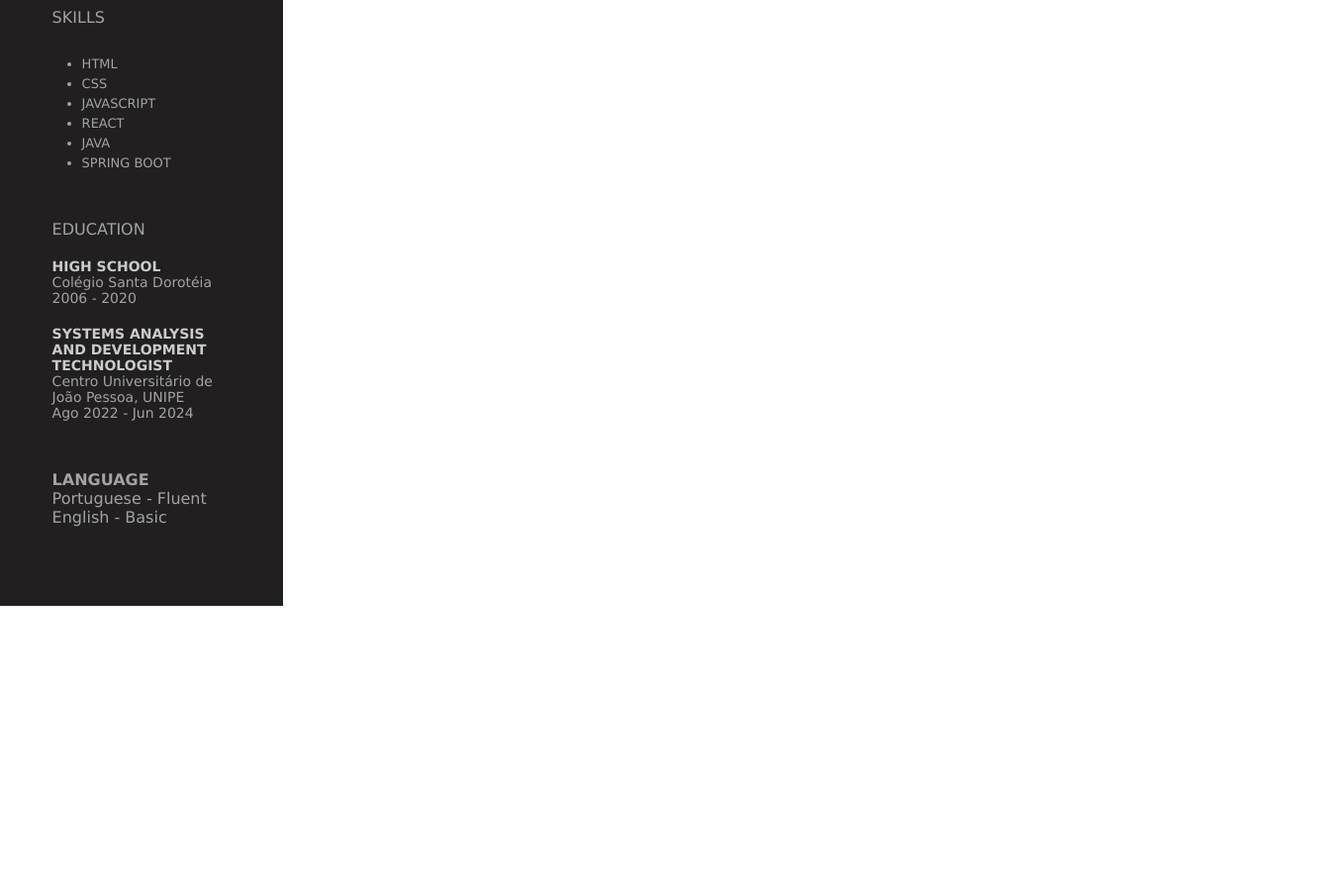
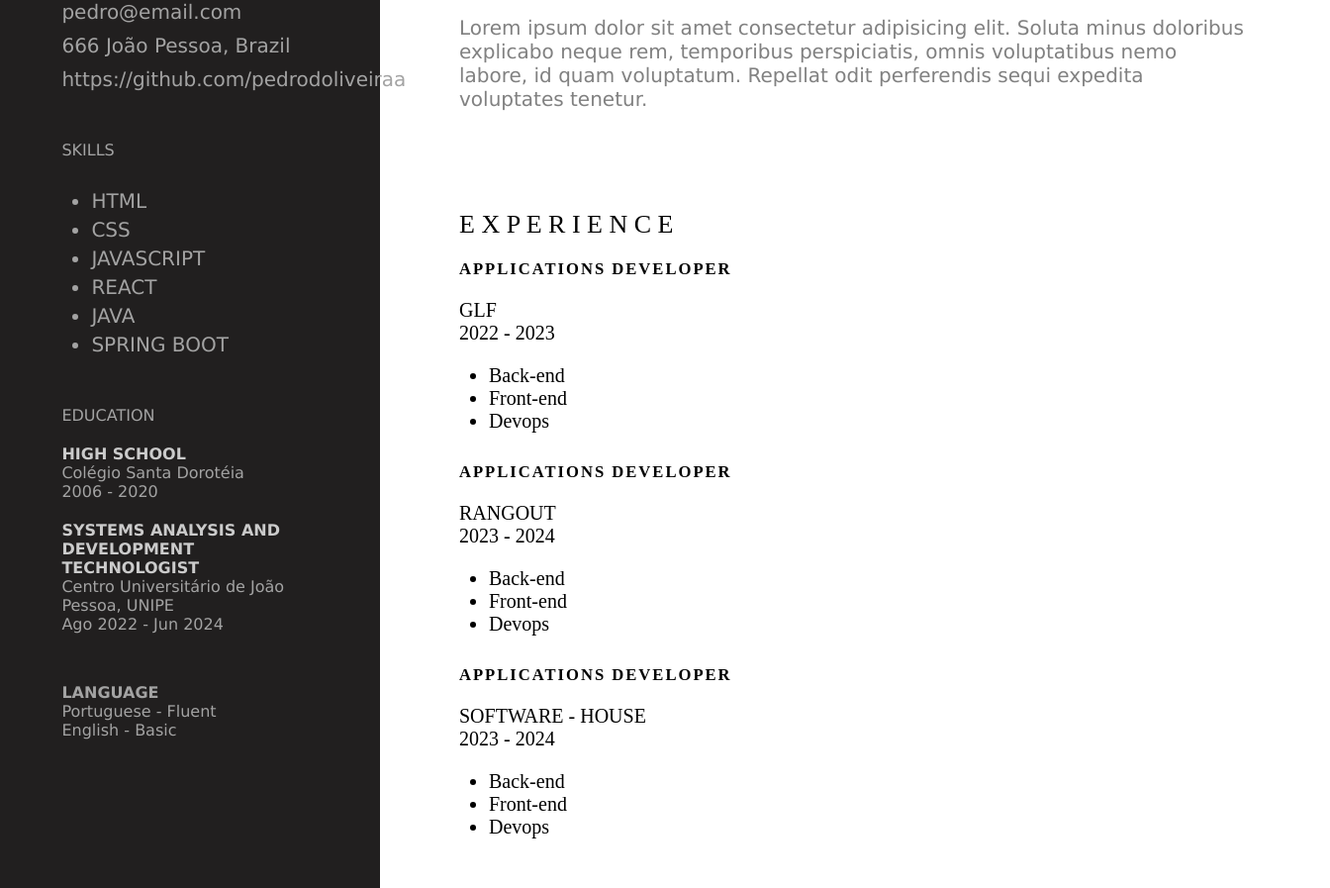
Before and after one commit to duarteonlines/curso-fullstack-desafios, a plain HTML site: page desafio_cv/index.html in a window 1280 px wide. Shown: the part 442-1339 px from the top of the page at 99% size, 1344 px wide, since content can reach past the window. Before the commit the page ends 1054 px from the top, so only its background shows below. Drawn offline with Linux system fonts and the light colour scheme.

Commit message:
feat: implementing css on the left side

```diff
--- a/desafio_cv/css/style.css
+++ b/desafio_cv/css/style.css
@@ -35,7 +35,7 @@ body {
 }
 
 .contact-list ul li {
-    font-size: 13px;
+    font-size: 20px;
     margin-top: 10px;
 }
 
@@ -47,7 +47,7 @@ body {
 .skills-list ul{
    margin-top: 30px;
    padding-left: 30px;
-   font-size: 13px;
+   font-size: 20px;
 }
 
 .skills-list li{
@@ -60,9 +60,66 @@ body {
 
 .education-list div {
     margin-top: 20px;
-    font-size: 14px;
+    font-size: 16px;
 }
 
 .education-list div strong{
     color: rgb(203, 203, 203);
 }
+
+.right {
+    display: flex;
+    flex-direction: column;
+    align-items: left;
+}
+
+.top {
+    width: 800px;
+    margin: 80px;
+}
+
+.top h1 {
+    font-size: 100px;
+    font-family: 'Segoe UI', Tahoma, Geneva, Verdana, sans-serif;
+    margin-bottom: 30px;
+}
+
+.top span {
+    font-family: Verdana, Geneva, Tahoma, sans-serif;
+    font-size: 38px;
+    letter-spacing: 4;
+
+}
+
+.top p {
+    font-family: Verdana, Geneva, Tahoma, sans-serif;
+    margin-top: 32px;
+    font-size: 20px;
+    color: #818181;
+}
+
+.mid {
+    margin: 20px 80px;
+}
+
+.mid h4 {
+    font-size: 26px;
+    font-weight: 400;
+}
+
+.exp {
+    margin-bottom: 30px;
+    font-size: 20px;
+
+}
+
+
+.exp h5 {
+    letter-spacing: 2px;
+    margin: 20px 0;
+}
+
+.exp ul{
+    padding-left: 30px;
+    margin-top: 20px;
+}
--- a/desafio_cv/index.html
+++ b/desafio_cv/index.html
@@ -1,15 +1,16 @@
 <!DOCTYPE html>
 <html lang="en">
   <head>
-    <meta charset="UTF-8">
-    <meta name="viewport" content="width=device-width, initial-scale=1.0">
-    <link rel="stylesheet" href="./css/style.css">
+    <meta charset="UTF-8" />
+    <meta name="viewport" content="width=device-width, initial-scale=1.0" />
+    <link rel="stylesheet" href="./css/style.css" />
     <title>Currículo</title>
   </head>
+
   <body>
     <div class="left">
       <div class="profile-pic">
-            <img id="profile-img" src="img/profile-pic.jpg" alt="profile-picture">
+        <img id="profile-img" src="img/profile-pic.jpg" alt="profile-picture" />
       </div>
 
       <div class="contact-list list">
@@ -37,13 +38,15 @@
         <h4>EDUCATION</h4>
         <div>
           <strong>HIGH SCHOOL</strong>
-                <p>Colégio Santa Dorotéia <br>
+          <p>
+            Colégio Santa Dorotéia <br />
             2006 - 2020
           </p>
         </div>
         <div>
           <strong>SYSTEMS ANALYSIS AND DEVELOPMENT TECHNOLOGIST</strong>
-                <p>Centro Universitário de João Pessoa, UNIPE <br>
+          <p>
+            Centro Universitário de João Pessoa, UNIPE <br />
             Ago 2022 - Jun 2024
           </p>
         </div>
@@ -57,10 +60,58 @@
     </div>
 
     <div class="right">
+      <section class="top">
         <h1>PEDRO OLIVEIRA</h1>
         <span>SOFTWARE ENGINEER</span>
-        <p>Lorem ipsum dolor sit amet consectetur adipisicing elit. Soluta minus doloribus explicabo neque rem, temporibus perspiciatis, omnis voluptatibus nemo labore, id quam voluptatum. Repellat odit perferendis sequi expedita voluptates tenetur.</p>
+        <p>
+          Lorem ipsum dolor sit amet consectetur adipisicing elit. Soluta minus
+          doloribus explicabo neque rem, temporibus perspiciatis, omnis
+          voluptatibus nemo labore, id quam voluptatum. Repellat odit
+          perferendis sequi expedita voluptates tenetur.
+        </p>
+      </section>
 
+      <section class="mid">
+        <h4>E X P E R I E N C E</h4>
+        <div class="exp-1 exp">
+          <h5>APPLICATIONS DEVELOPER</h5>
+          <p>
+            GLF <br />
+            2022 - 2023
+          </p>
+
+          <ul>
+            <li>Back-end</li>
+            <li>Front-end</li>
+            <li>Devops</li>
+          </ul>
+        </div>
+        <div class="exp-2 exp">
+          <h5>APPLICATIONS DEVELOPER</h5>
+          <p>
+            RANGOUT <br />
+            2023 - 2024
+          </p>
+          <ul>
+            <li>Back-end</li>
+            <li>Front-end</li>
+            <li>Devops</li>
+          </ul>
+        </div>
+
+        <div class="exp-3 exp">
+          <h5>APPLICATIONS DEVELOPER</h5>
+          <p>
+            SOFTWARE - HOUSE <br />
+            2023 - 2024
+          </p>
+          <ul>
+            <li>Back-end</li>
+            <li>Front-end</li>
+            <li>Devops</li>
+          </ul>
+        </div>
+      </section>
     </div>
   </body>
 </html>
```
Lines whose indentation alone changed are shown as unchanged.
